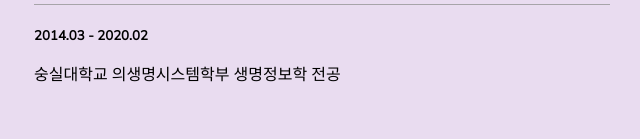
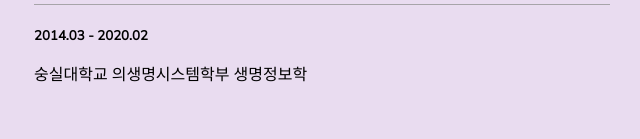
Before and after one commit to emscb/emscb_blog, a React (Create React App) app: page /cv in a window 1280 px wide. Shown: the part 2507-2646 px from the top of the page, without its empty margins (318-958 px from the left). Built offline with nearby package versions, Linux system fonts and the light colour scheme.

Commit message:
Hide project tab

```diff
--- a/src/components/Menu.js
+++ b/src/components/Menu.js
@@ -5,7 +5,7 @@
 const menus = [
 	{ name: "about", text: "About" },
 	{ name: "cv", text: "CV" },
-	{ name: "project", text: "Project" },
+	// { name: "project", text: "Project" },
 ];
 
 const MenuBlock = styled.div`
--- a/src/components/Resume.js
+++ b/src/components/Resume.js
@@ -185,7 +185,7 @@
 			<h2>학력 Education</h2>
 
 			<h5>2014.03 - 2020.02</h5>
-			<p>숭실대학교 의생명시스템학부 생명정보학 전공</p>
+			<p>숭실대학교 의생명시스템학부 생명정보학</p>
 
 			<h2>기타 Etc.</h2>
 			<h4>자격증</h4>
```
